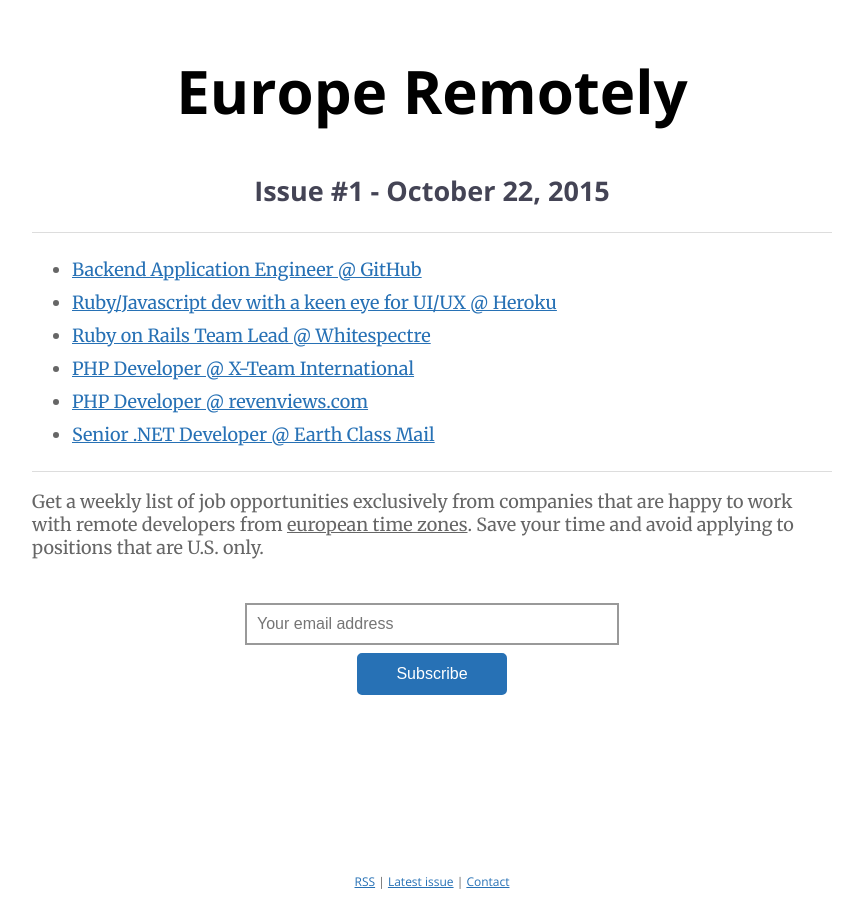
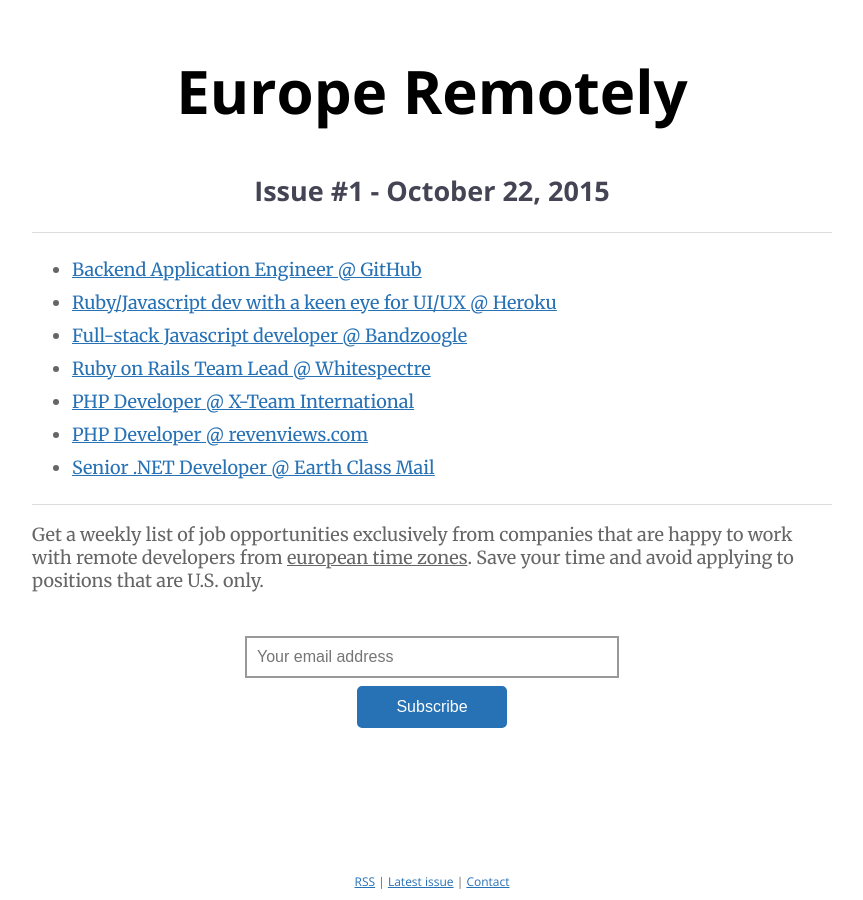
Before and after one commit to dabrorius/europe-remotely, a Jekyll site: the page built from _posts/2015-10-22-issue-1.html, in a window 1280 px wide. Shown: the whole page, without its empty margins (208-1071 px from the left). Built offline with Jekyll 4.4.1, drawn with Linux system fonts in a browser that asks for light colours.

Commit message:
Added bandzoogle link

```diff
--- a/_posts/2015-10-22-issue-1.html
+++ b/_posts/2015-10-22-issue-1.html
@@ -7,6 +7,7 @@
 <ul id="positions">
   <li><a target="_blank" href="https://jobs.github.com/positions/caafdc2c-5752-11e5-82b8-e289d25a62ce">Backend Application Engineer @ GitHub</a></li>
   <li><a target="_blank" href="https://www.heroku.com/careers/95">Ruby/Javascript dev with a keen eye for UI/UX @ Heroku</a></li>
+  <li><a target="_blank" href="https://weworkremotely.com/jobs/2182-full-stack-javascript-developer">Full-stack Javascript developer @ Bandzoogle</a></li>
   <li><a target="_blank" href="https://weworkremotely.com/jobs/2172-ruby-on-rails-team-lead">Ruby on Rails Team Lead @ Whitespectre</a></li>
   <li><a target="_blank" href="https://weworkremotely.com/jobs/2174-php-developer">PHP Developer @ X-Team International</a></li>
   <li><a target="_blank" href="https://weworkremotely.com/jobs/2154-superhero-php-coder-full">PHP Developer @ revenviews.com</a></li>
```
Also changed, not shown: 2 other files.
